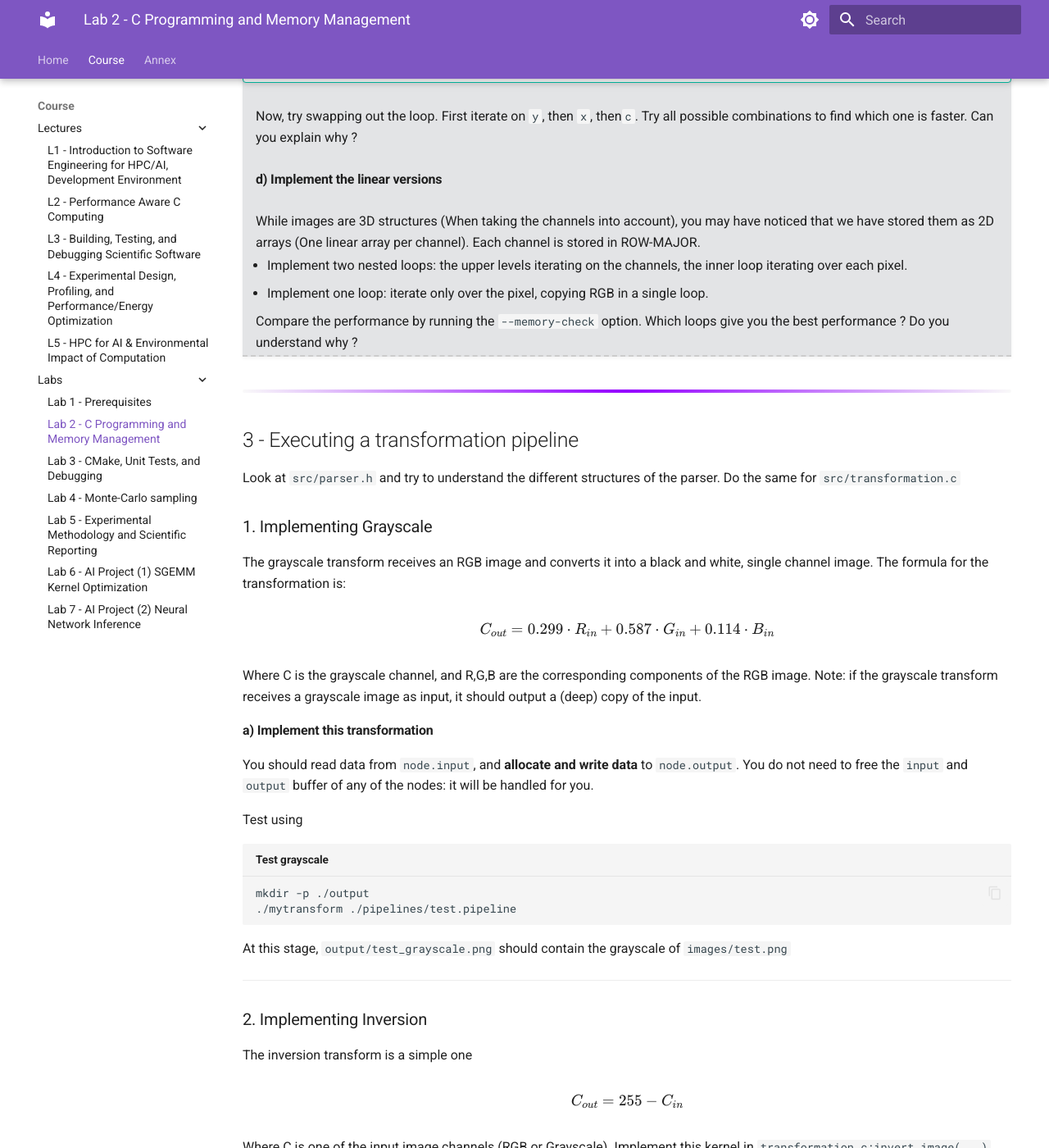
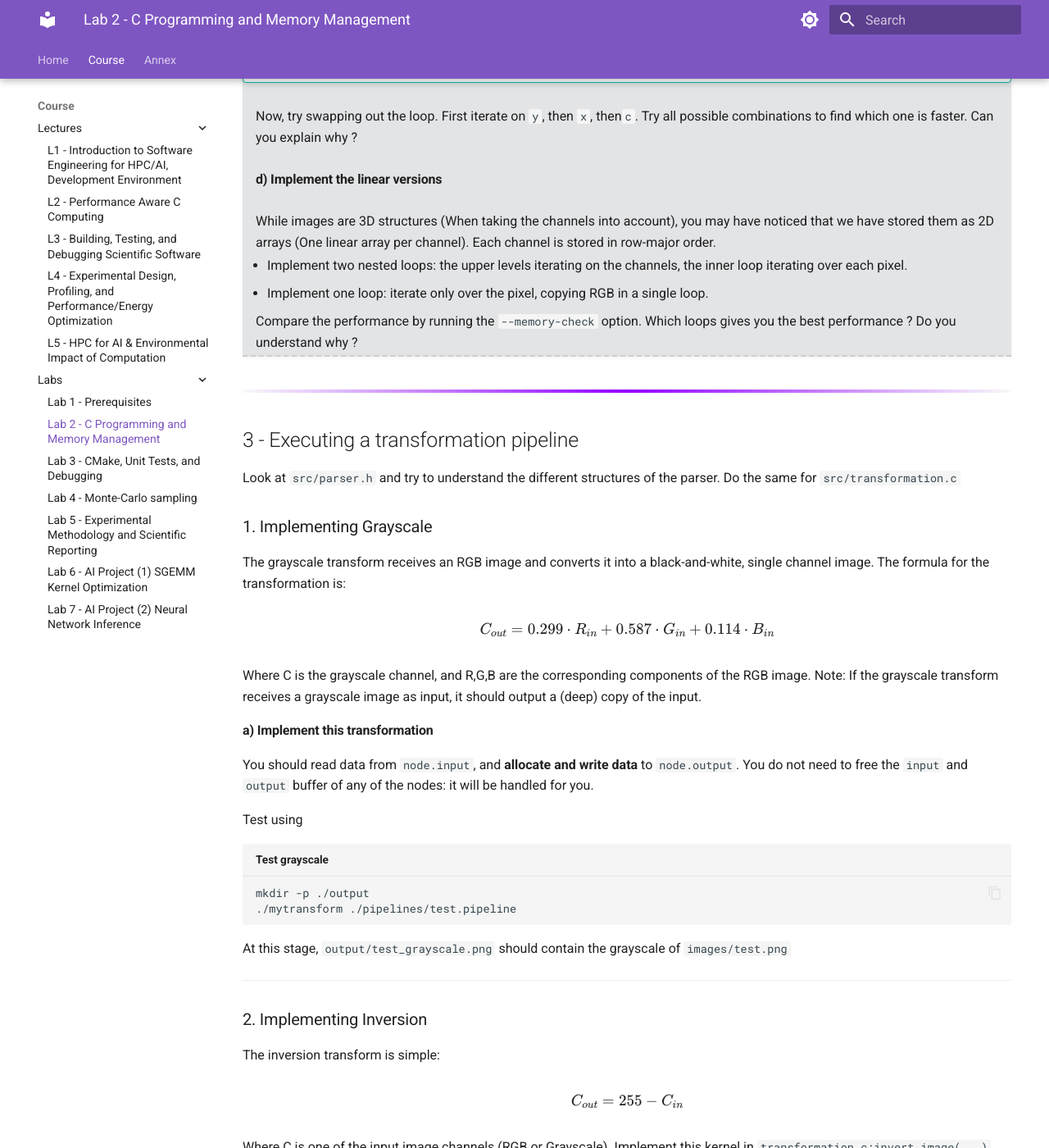
Before and after one commit to M1-CHPS/glhpc, an MkDocs documentation site: the page built from docs/lab2.md, in a window 1280 px wide and 1400 px high, scrolled down 4713 px. Shown: the whole window at 82% size. Built offline with MkDocs 1.6.1 and Material for MkDocs 9.7.7, drawn with Linux system fonts in a browser that asks for light colours; some of the changed text lies outside the part shown.

Commit message:
Typo fixes to lab 1,2 and 4

```diff
--- a/docs/lab2.md
+++ b/docs/lab2.md
@@ -88,7 +88,7 @@
 
 Look at `image.c` and `image.h`, and try to understand the provided structure.
 
-- Pixels are stored as `unsigned char* pixels[3]`: what does that mean in practice ? How many arrays do we have to allocate to store an **RGB** Image ? What's the size of each arrray ? What happens if we have a **grayscale** image (black & white).
+- Pixels are stored as `unsigned char* pixels[3]`: what does that mean in practice ? How many arrays do we have to allocate to store an **RGB** Image ? What's the size of each array ? What happens if we have a **grayscale** image (black & white).
 - How do we distinguish between **grayscale** and **RGB** images ?
 
 ### 1. Implement Memory Allocation
@@ -166,12 +166,12 @@
 #### d) Implement the linear versions
 
 While images are 3D structures (When taking the channels into account), you may have noticed that we have stored them as 2D arrays (One linear array per channel).
-Each channel is stored in ROW-MAJOR.
+Each channel is stored in row-major order.
 
 - Implement two nested loops: the upper levels iterating on the channels, the inner loop iterating over each pixel.
 - Implement one loop: iterate only over the pixel, copying RGB in a single loop.
 
-Compare the performance by running the `--memory-check` option. Which loops give you the best performance ? Do you understand why ?
+Compare the performance by running the `--memory-check` option. Which loops gives you the best performance ? Do you understand why ?
 
 </div>
 
@@ -183,7 +183,7 @@
 
 ### 1. Implementing Grayscale
 
-The grayscale transform receives an RGB image and converts it into a black and white, single channel image.
+The grayscale transform receives an RGB image and converts it into a black-and-white, single channel image.
 The formula for the transformation is:
 
 $$
@@ -191,7 +191,7 @@
 $$
 
 Where C is the grayscale channel, and R,G,B are the corresponding components of the RGB image.
- Note: if the grayscale transform receives a grayscale image as input, it should output a (deep) copy of the input.
+Note: If the grayscale transform receives a grayscale image as input, it should output a (deep) copy of the input.
 
 
 #### a) Implement this transformation
@@ -210,7 +210,7 @@
 
 ### 2. Implementing Inversion
 
-The inversion transform is a simple one
+The inversion transform is simple:
 
 $$
 C_{out} = 255 - C_{in}
```
Also changed, not shown: other parts of docs/lab2.md (+7 -7 lines), docs/lab1.md (+8 -8 lines), docs/lab4.md (+19 -19 lines).
